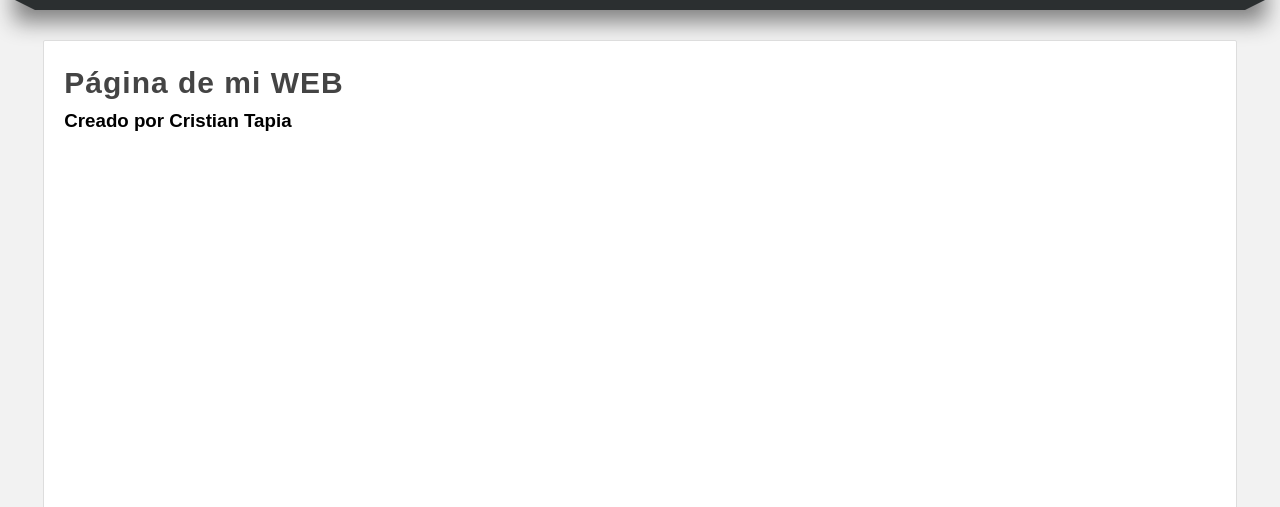
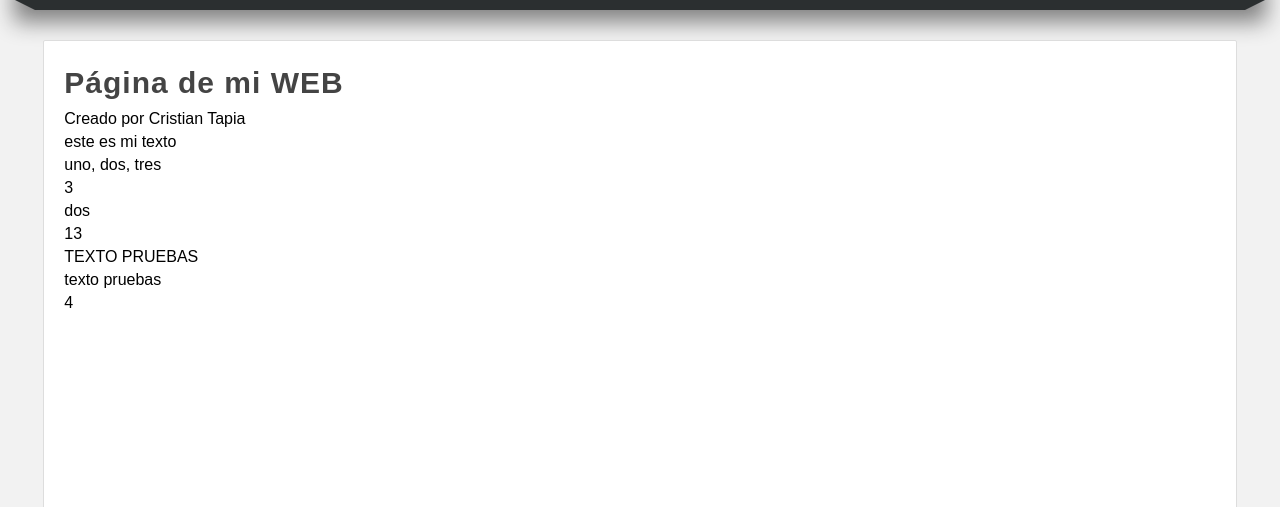
Before and after one commit to CristianX/django_plantilla, a Django app: page /pagina-pruebas/ in a window 1280 px wide. Shown: the part 182-689 px from the top of the page. Run offline with Django 4.2, Linux system fonts and the light colour scheme.

Commit message:
Usando filtros por defecto

```diff
--- a/motorInferencia/templates/pagina.html
+++ b/motorInferencia/templates/pagina.html
@@ -8,5 +8,14 @@
 
 {% block content %}
 <h1 class="title">Página de mi WEB</h1>
-<h3>Creado por Cristian Tapia</h3>
+<p>{{ "Creado por Cristian Tapia ñññ"|cut:"ñ" }}</p>
+
+{{ texto|default:"no hay nada" }}
+<p>{{ lista|join:', ' }}</p>
+<p>{{ lista|length }}</p>
+<p>{{ lista|random }}</p>
+<p>{{ "texto pruebas"|length }}</p>
+<p>{{ "texto pruebas"|upper }}</p>
+<p>{{ "Texto pruebas"|lower }}</p>
+<p>{{ "<h1>Texto</h1> <strong>pruebas</strong> hola <p> mundo</p>"|striptags|wordcount }}</p>
 {% endblock %}
--- a/motorInferencia/views.py
+++ b/motorInferencia/views.py
@@ -70,7 +70,11 @@ def pagina(request, redirigir=0):
     if redirigir == 1:
         return redirect("contacto", nombre="Cristian", apellido="Tapia")
 
-    return render(request, "pagina.html")
+    return render(
+        request,
+        "pagina.html",
+        {"texto": "este es mi texto", "lista": ["uno", "dos", "tres"]},
+    )
 
 
 def contacto(request, nombre="", apellido=""):
```
